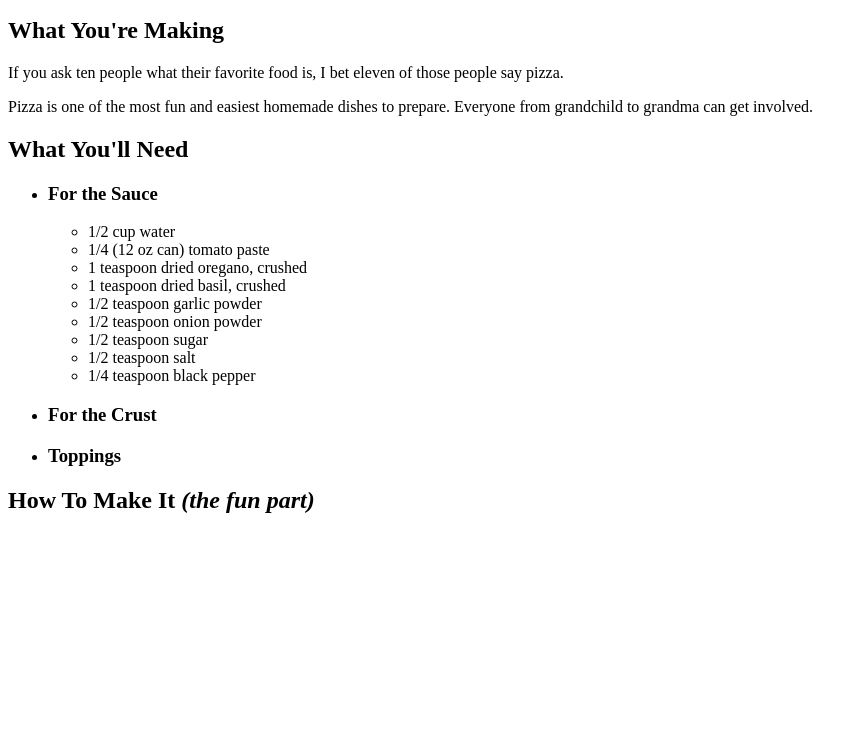
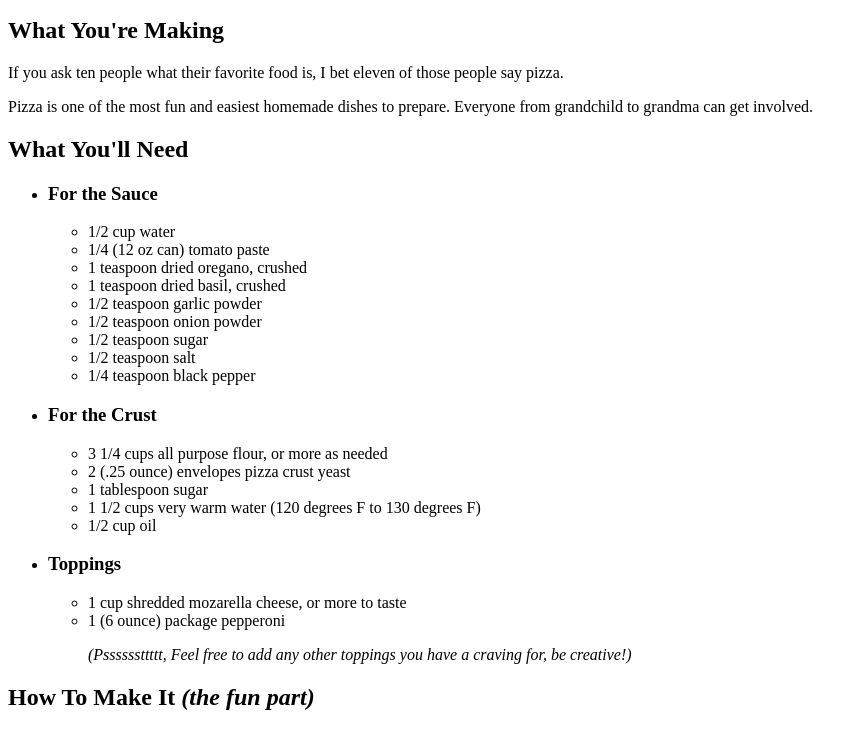
Before and after one commit to fezdavinci/odin-recipes, a plain HTML site: page recipes/pizza.html in a window 1280 px wide. Shown: the part 101-832 px from the top of the page, without its empty margins (0-863 px from the left). Before the commit the page ends 800 px from the top, so only its background shows below. Drawn offline with Linux system fonts and the light colour scheme.

Commit message:
finished ingredients lists

```diff
--- a/recipes/pizza.html
+++ b/recipes/pizza.html
@@ -27,7 +27,19 @@
                             <li>1/4 teaspoon black pepper</li>
                         </ul>
                     <li><h3>For the Crust</h3></li>
+                        <ul>
+                            <li>3 1/4 cups all purpose flour, or more as needed</li>
+                            <li>2 (.25 ounce) envelopes pizza crust yeast</li>
+                            <li>1 tablespoon sugar</li>
+                            <li>1 1/2 cups very warm water (120 degrees F to 130 degrees F)</li>
+                            <li>1/2 cup oil</li>
+                        </ul>
                     <li><h3>Toppings</h3></li>
+                        <ul>
+                            <li>1 cup shredded mozarella cheese, or more to taste</li>
+                            <li>1 (6 ounce) package pepperoni</li>
+                            <p><em>(Pssssssttttt, Feel free to add any other toppings you have a craving for, be creative!)</em></p>
+                        </ul>
                 </ul>
 
             <h2><strong>How To Make It <em>(the fun part)</em></strong></h2>
```
